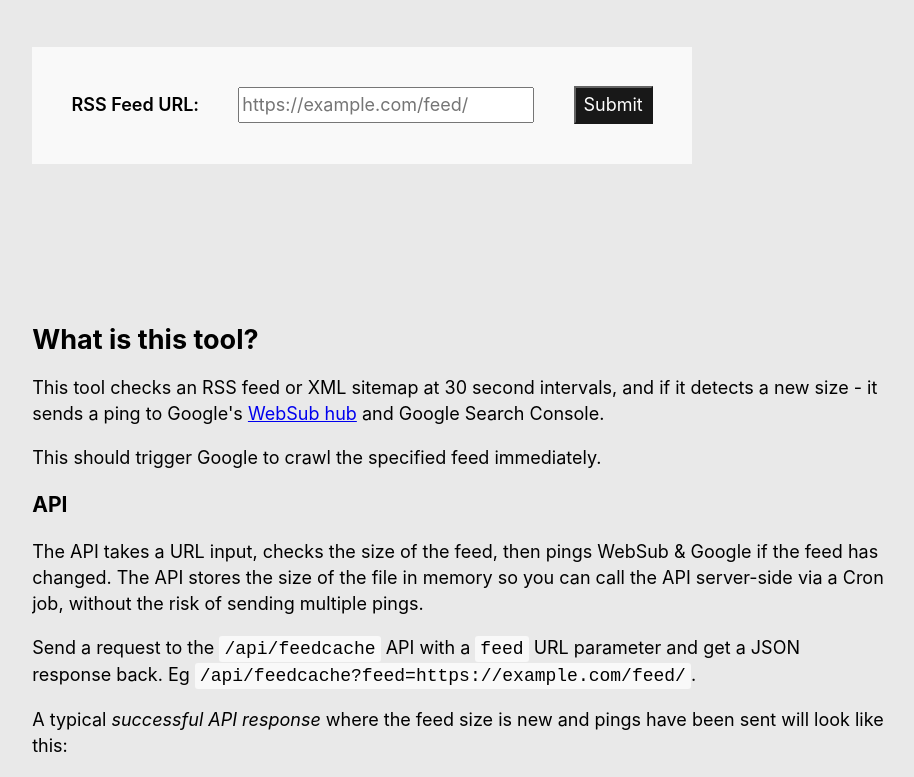
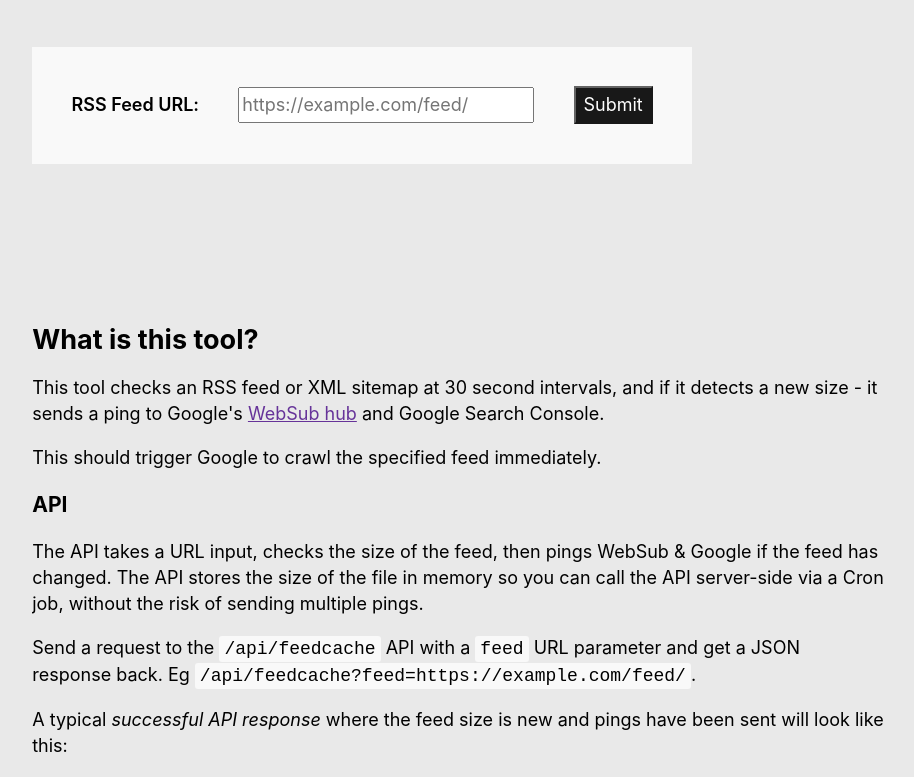
Before and after one commit to colinmcdermott/feedchecker-api, a Next.js app: page / in a window 1280 px wide. Shown: the top 777 px of the page, without its empty margins (15-929 px from the left). Built offline with nearby package versions, Linux system fonts and the light colour scheme.

Commit message:
Update globals.css

```diff
--- a/styles/globals.css
+++ b/styles/globals.css
@@ -26,7 +26,10 @@ section p {
   max-width: 75ch;
 }
 a:any-link {
-  color:color-mix(rebeccapurple, blue);
+  color:rebeccapurple;
+}
+a:any-link:hover {
+  text-decoration: double;
 }
 section.statsWindow {
   display: flex;
```
